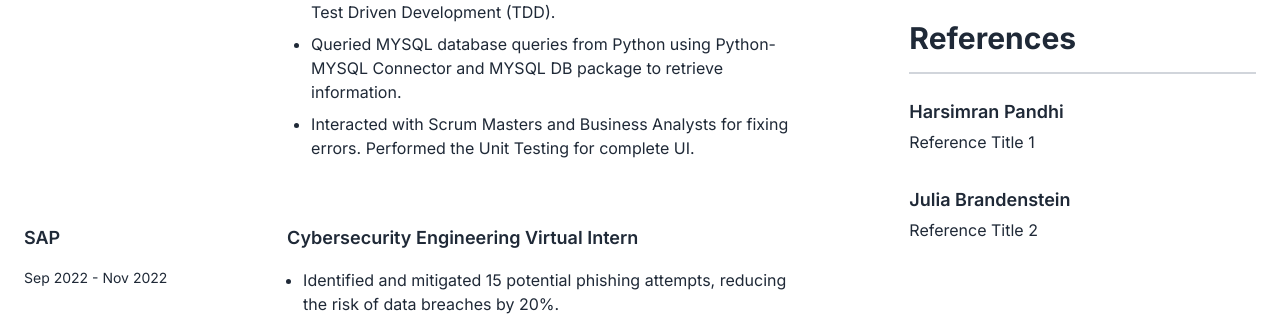
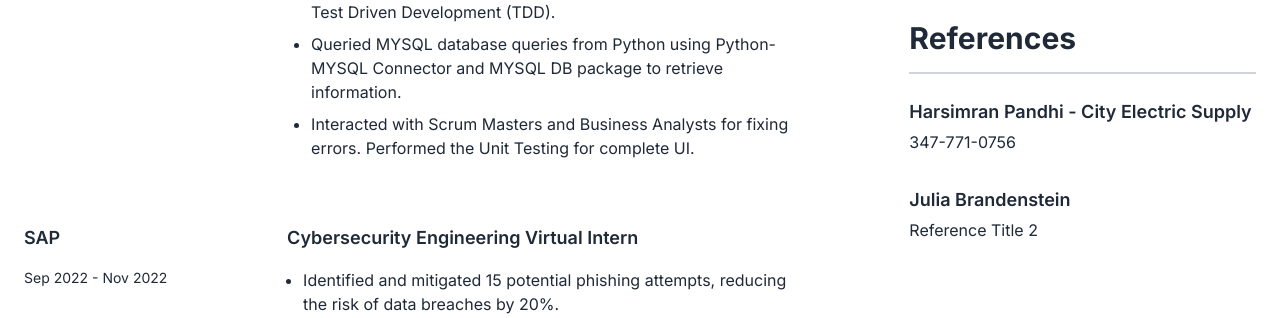
Before and after one commit to kamsingh2050/my-resume-page, a Flask app: page / in a window 1280 px wide. Shown: the part 1324-1642 px from the top of the page. Run offline with Flask 3, Linux system fonts and the light colour scheme.

Commit message:
added references

```diff
--- a/templates/home.html
+++ b/templates/home.html
@@ -252,8 +252,8 @@
             <h3 class="mt-12 lg:mt-16">References</h3>
 
             <!-- Reference 1 -->
-            <h4 class="mb-1">Harsimran Pandhi</h4>
-            <p>Reference Title 1</p>
+            <h4 class="mb-1">Harsimran Pandhi - City Electric Supply</h4>
+            <p>347-771-0756</p>
 
             <!-- Reference 2 -->
             <h4 class="mt-8 mb-1">Julia Brandenstein</h4>
```
